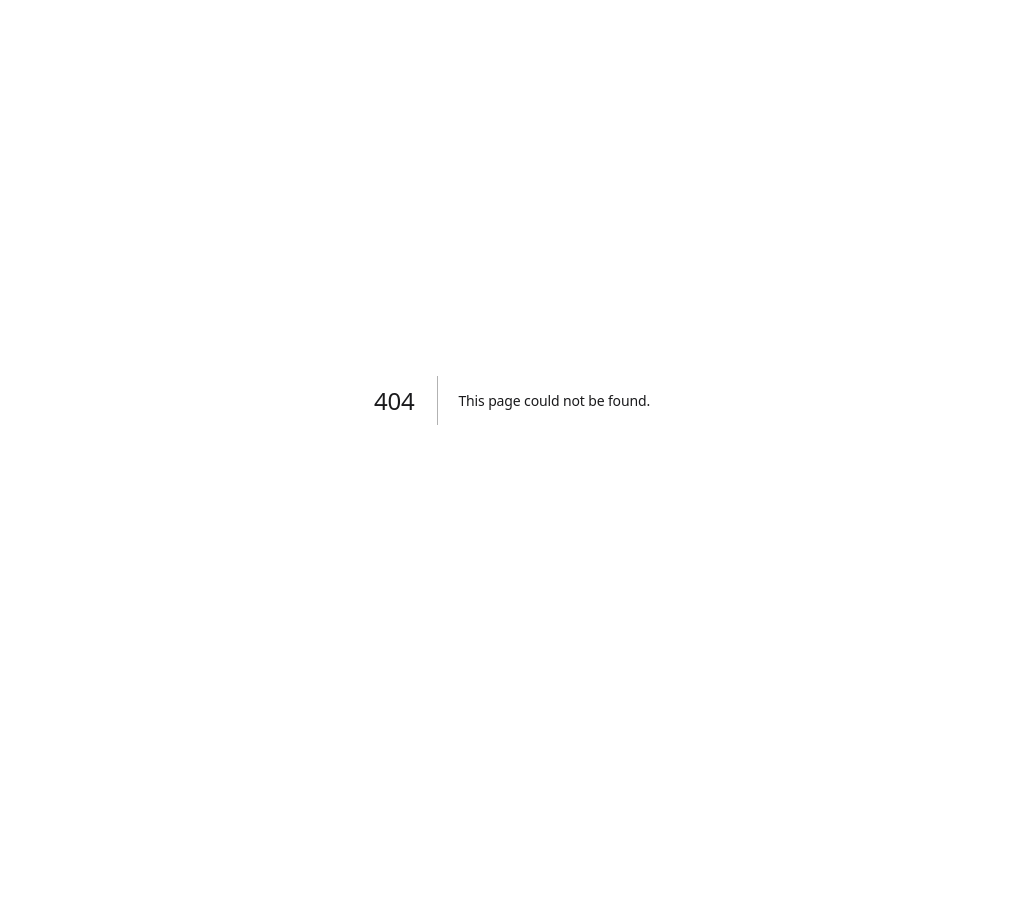
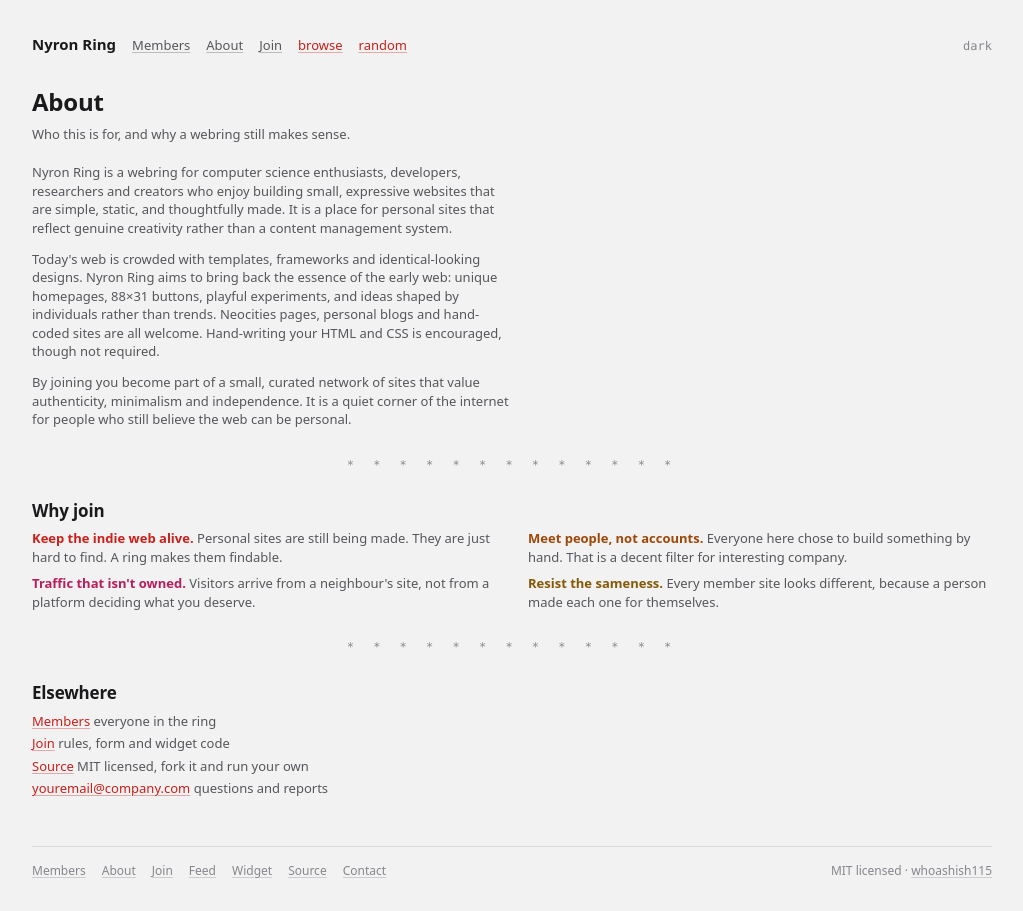
Before and after one commit to whoashish115/nyron-ring, a Next.js app: page /about in a window 1280 px wide. Before the commit this address had no page. Shown: the whole page, without its empty margins (128-1151 px from the left). Before the commit the page ends 800 px from the top, so only its background shows below. Built offline with nearby package versions, Linux system fonts and the light colour scheme.

Commit message:
update: about page and error pages

```diff
--- /dev/null
+++ b/src/app/(site)/about/page.js
@@ -0,0 +1,64 @@
+import Link from "next/link";
+
+import { config } from "@/data/config";
+import { about } from "@/data/content";
+import { pageMetadata } from "@/lib/metadata";
+import { accent } from "@/lib/accents";
+import Divider from "@/components/ui/Divider";
+
+export const metadata = pageMetadata({
+  title: "About",
+  description: `What the ${config.name} is, who it is for, and why a webring is still worth running.`,
+  path: "/about",
+});
+
+export default function AboutPage() {
+  return (
+    <>
+      <h1 className="text-2xl">{about.heading}</h1>
+      <p className="mt-2 max-w-prose text-sm">{about.lead}</p>
+
+      <div className="mt-5 max-w-prose space-y-3 text-sm">
+        {about.body.map((paragraph, index) => (
+          <p key={index}>{paragraph}</p>
+        ))}
+      </div>
+
+      <Divider />
+
+      <h2 className="mb-2 text-lg">{about.reasonsTitle}</h2>
+      <ul className="grid gap-x-8 gap-y-2 text-sm sm:grid-cols-2">
+        {about.reasons.map((reason) => {
+          const tint = accent(reason.accent);
+
+          return (
+            <li key={reason.title}>
+              <span className={`font-semibold ${tint.text}`}>{reason.title}.</span>{" "}
+              <span className="text-muted">{reason.body}</span>
+            </li>
+          );
+        })}
+      </ul>
+
+      <Divider />
+
+      <h2 className="mb-2 text-lg">{about.elsewhereTitle}</h2>
+      <ul className="space-y-1 text-sm">
+        {about.elsewhere.map((entry) => (
+          <li key={entry.href + entry.label}>
+            {entry.external ? (
+              <a href={entry.href} className="link text-accent">
+                {entry.label}
+              </a>
+            ) : (
+              <Link href={entry.href} className="link text-accent">
+                {entry.label}
+              </Link>
+            )}{" "}
+            <span className="text-muted">{entry.note}</span>
+          </li>
+        ))}
+      </ul>
+    </>
+  );
+}
--- /dev/null
+++ b/src/app/error.js
@@ -0,0 +1,17 @@
+"use client";
+
+import { useEffect } from "react";
+
+import InternalServerErrorView from "@/components/error/InternalServerError";
+
+export default function Error({ error, reset }) {
+  useEffect(() => {
+    console.error(error);
+  }, [error]);
+
+  return (
+    <div className="mx-auto w-full max-w-5xl px-5 py-8 sm:px-8">
+      <InternalServerErrorView reset={reset} />
+    </div>
+  );
+}
--- /dev/null
+++ b/src/app/global-error.js
@@ -0,0 +1,22 @@
+"use client";
+
+import { useEffect } from "react";
+
+import "../styles/globals.css";
+import InternalServerErrorView from "@/components/error/InternalServerError";
+
+export default function GlobalError({ error, reset }) {
+  useEffect(() => {
+    console.error(error);
+  }, [error]);
+
+  return (
+    <html lang="en">
+      <body>
+        <main className="mx-auto w-full max-w-3xl px-6 py-16">
+          <InternalServerErrorView reset={reset} />
+        </main>
+      </body>
+    </html>
+  );
+}
--- /dev/null
+++ b/src/app/not-found.js
@@ -0,0 +1,37 @@
+import Link from "next/link";
+
+import { config } from "@/data/config";
+import { notFound } from "@/data/content";
+
+export const metadata = {
+  title: "Page not found",
+  robots: { index: false, follow: true },
+};
+
+export default function NotFound() {
+  return (
+    <div className="mx-auto w-full max-w-5xl px-5 py-8 sm:px-8">
+      <Link href="/" className="text-base font-semibold text-fg">
+        {config.name}
+      </Link>
+
+      <p className="mt-8 font-mono text-xs text-faint">error {notFound.code}</p>
+      <h1 className="mt-1 text-2xl">{notFound.heading}</h1>
+      <p className="mt-2 max-w-prose text-sm">{notFound.body}</p>
+
+      <p className="mt-4 flex flex-wrap gap-x-4 text-sm">
+        {notFound.links.map((link) =>
+          link.external ? (
+            <a key={link.label} href={link.href} className="link text-accent">
+              {link.label}
+            </a>
+          ) : (
+            <Link key={link.label} href={link.href} className="link text-accent">
+              {link.label}
+            </Link>
+          )
+        )}
+      </p>
+    </div>
+  );
+}
--- /dev/null
+++ b/src/components/error/InternalServerError.jsx
@@ -0,0 +1,27 @@
+"use client";
+
+import { serverError } from "@/data/content";
+
+export default function InternalServerErrorView({ reset }) {
+  return (
+    <section>
+      <p className="font-mono text-xs text-faint">
+        error {serverError.code}
+      </p>
+
+      <h1 className="mt-1 text-2xl">{serverError.heading}</h1>
+
+      <p className="mt-2 max-w-prose text-sm">{serverError.body}</p>
+
+      {typeof reset === "function" ? (
+        <button
+          type="button"
+          onClick={reset}
+          className="link mt-4 text-sm text-accent"
+        >
+          {serverError.retry}
+        </button>
+      ) : null}
+    </section>
+  );
+}
```
